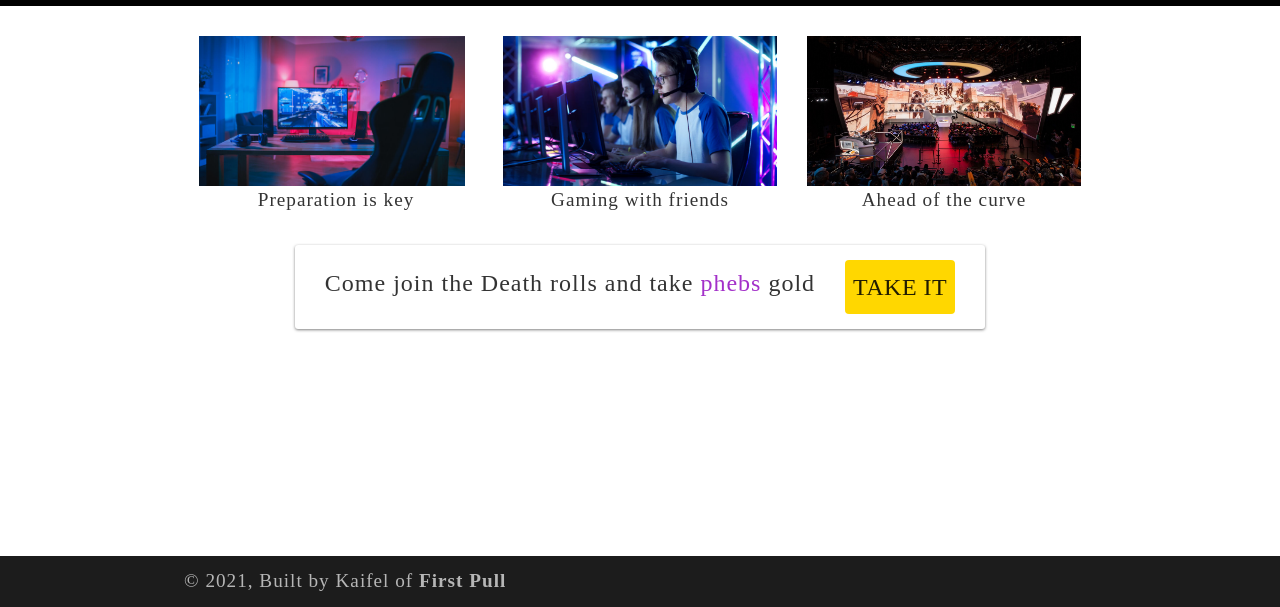
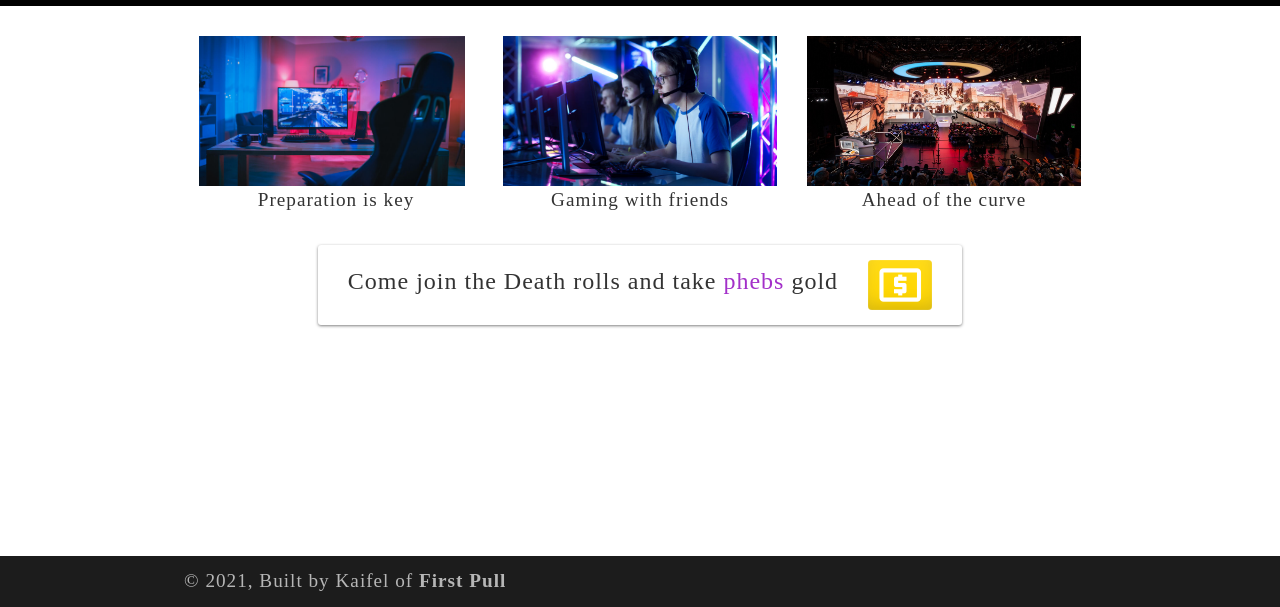
Before and after one commit to NothinButTreys/first-pull, a Gatsby site: page / in a window 1280 px wide. Shown: the part 193-800 px from the top of the page. Built offline with nearby package versions, Linux system fonts and the light colour scheme; Gatsby itself is replaced by a stand-in of ours; a web font is replaced by a local one.

Commit message:
adding in fonts and icons

```diff
--- a/gatsby-config.js
+++ b/gatsby-config.js
@@ -11,6 +11,12 @@ module.exports = {
         stylesProvider: {
           injectFirst: true,
         },
+      },
+    },
+    {
+      resolve: "gatsby-plugin-google-fonts",
+      options: {
+        fonts: ["material icons", "roboto:300,400,500,700", "snes"],
       },
     },
     `gatsby-plugin-react-helmet`,
--- a/package.json
+++ b/package.json
@@ -8,6 +8,7 @@
     "@material-ui/core": "^4.11.3",
     "gatsby": "^3.2.1",
     "gatsby-plugin-gatsby-cloud": "^2.2.0",
+    "gatsby-plugin-google-fonts": "^1.0.1",
     "gatsby-plugin-image": "^1.2.0",
     "gatsby-plugin-manifest": "^3.2.0",
     "gatsby-plugin-material-ui": "^3.0.0",
--- a/src/components/layout.css
+++ b/src/components/layout.css
@@ -589,6 +589,29 @@ footer {
   text-decoration-line: none;
   padding: 11px 15px;
 }
+
+button {
+  display: inline-block;
+  padding: 0 !important;
+  margin: 0 0.3em 0.3em 0;
+  border-radius: 0.2em;
+  box-sizing: border-box;
+  text-decoration: none;
+  font-weight: 400;
+  box-shadow: inset 0 -0.6em 1em -0.35em rgba(0, 0, 0, 0.17),
+    inset 0 0.6em 2em -0.3em rgba(255, 255, 255, 0.15),
+    inset 0 0 0em 0.05em rgba(255, 255, 255, 0.12);
+  text-align: center;
+  position: relative;
+}
+button:active {
+  box-shadow: inset 0 0.6em 2em -0.3em rgba(0, 0, 0, 0.15),
+    inset 0 0 0em 0.05em rgba(255, 255, 255, 0.12);
+}
+.material-icons {
+  font-family: "Material Icons";
+  font-size: 24px;
+}
 @media only screen and (max-width: 480px) {
   html {
     font-size: 100%;
--- a/src/pages/index.js
+++ b/src/pages/index.js
@@ -56,9 +56,12 @@ const IndexPage = () => (
             fontFamily: "snes",
             marginLeft: "30px",
             backgroundColor: "#FFD700",
+            color: "#FFFFFF",
           }}
         >
-          take it
+          <span class="material-icons" style={{ fontSize: "50px" }}>
+            local_atm
+          </span>
         </Button>
       </div>
     </Grid>
```
Also changed, not shown: 2 other files.
